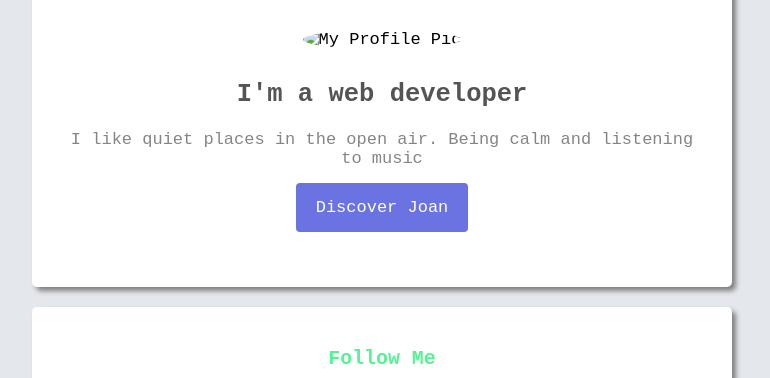
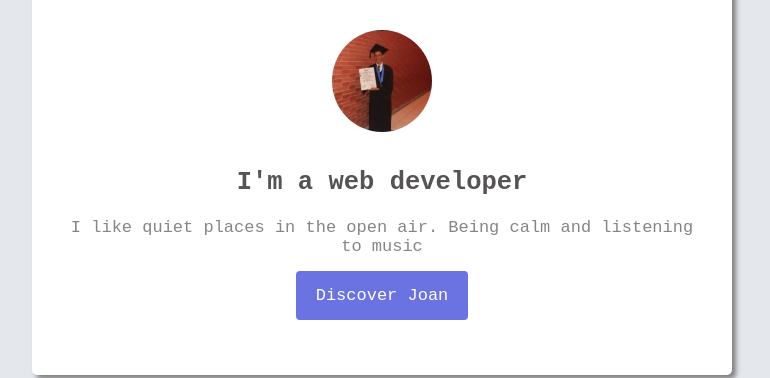
Before and after one commit to joan1906/profile, a plain HTML site: page index.html in a window 1280 px wide. Shown: the part 114-492 px from the top of the page, without its empty margins (258-1028 px from the left). Drawn offline with Linux system fonts and the light colour scheme.

Commit message:
change path img

```diff
--- a/index.html
+++ b/index.html
@@ -14,7 +14,7 @@
     <div class="container">
         <div class="card">
             <h1>Hi, I'm Joan</h1>
-            <img src="/01-Profile-content/profile/images/joan.PNG" alt="My Profile Pic" width="100px" class="img-circle">
+            <img src="images/joan.PNG" alt="My Profile Pic" width="100px" class="img-circle">
             <h2>I'm a web developer</h2>
                 <p>I like quiet places in the open air. Being calm and listening to music</p>
             <a href="https://www.lewagon.com" target="_blank" class="btn-purple">Discover Joan</a>
```
